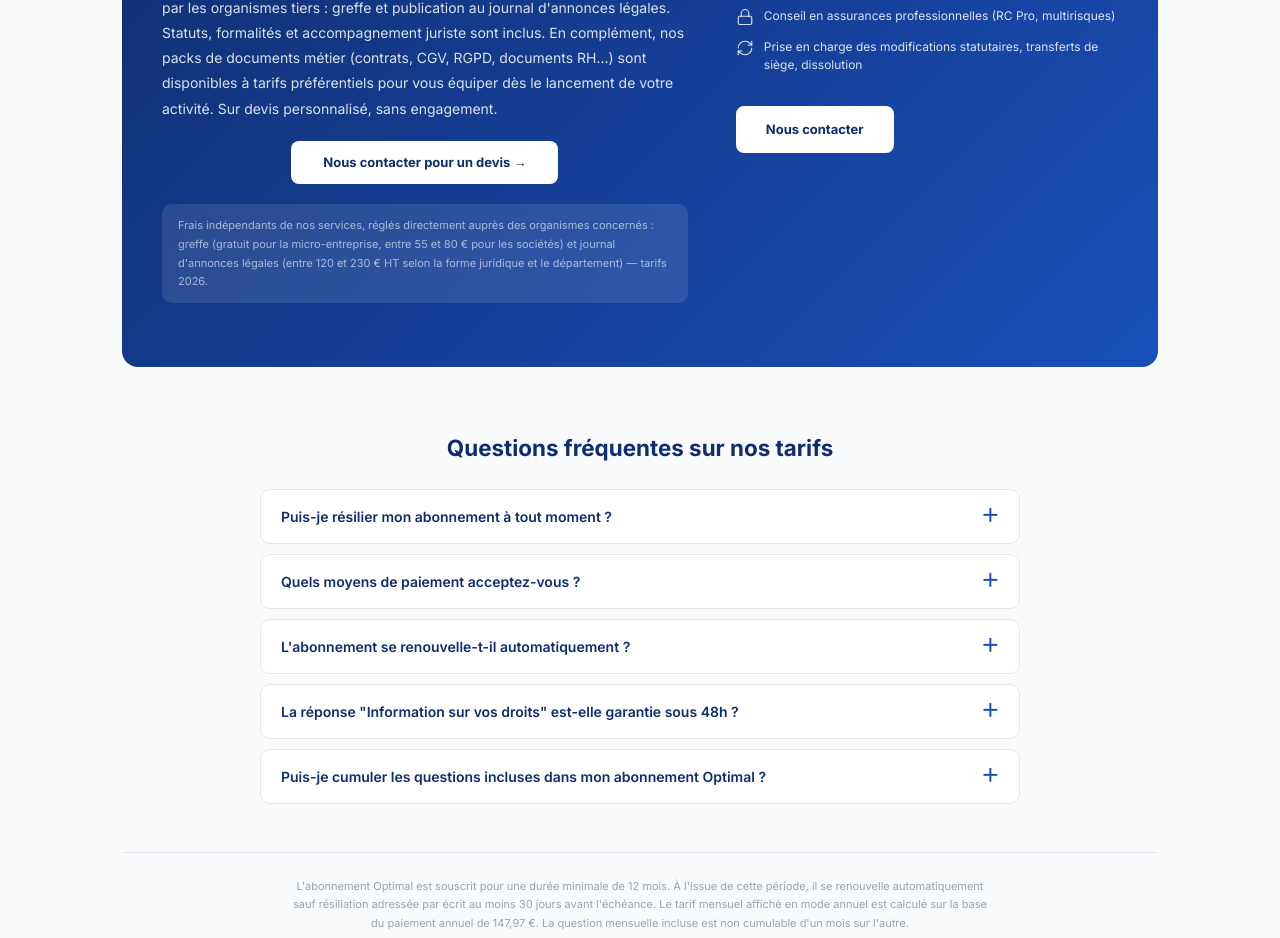
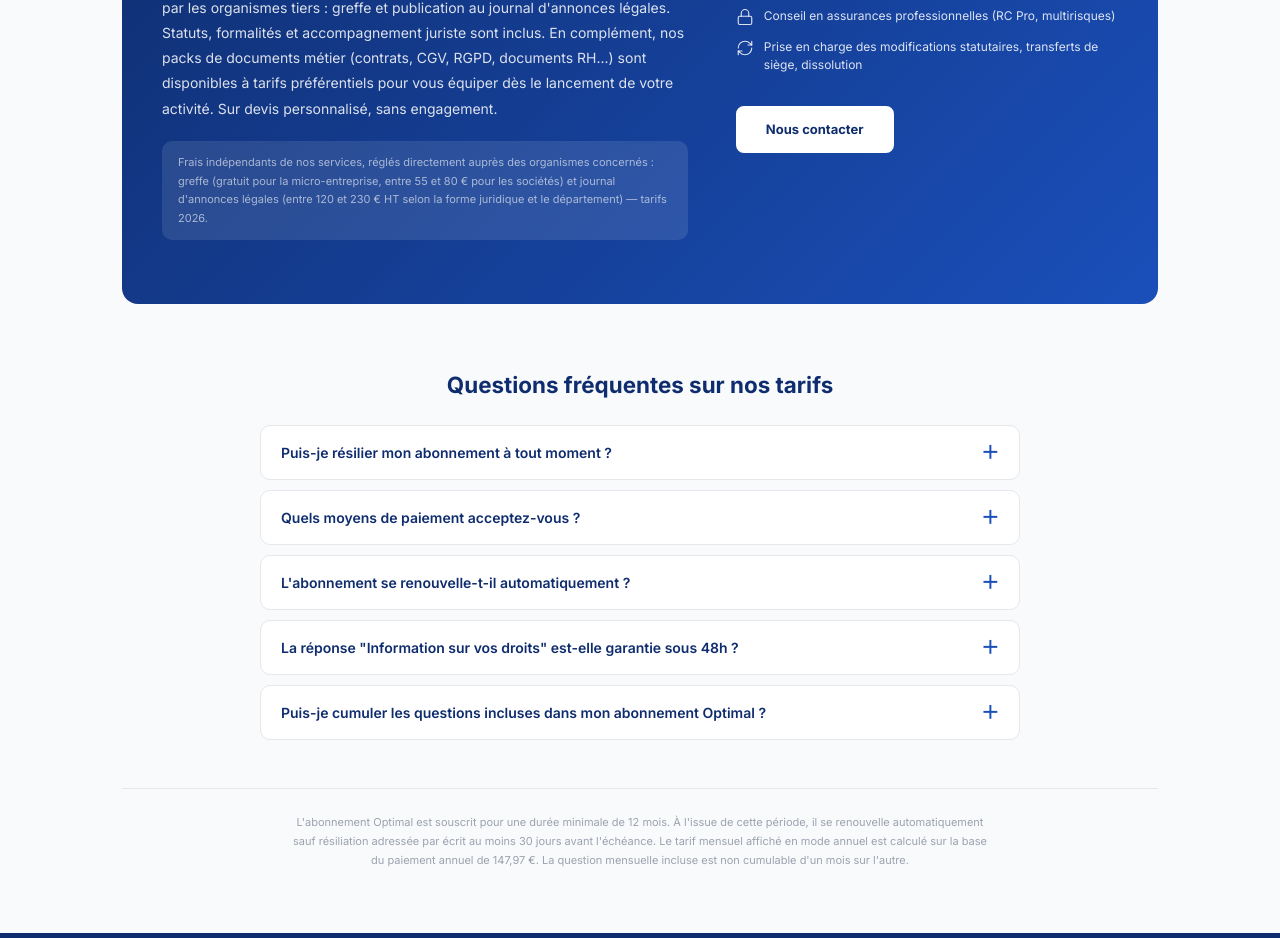
Before and after one commit to SYPA-ASSO/docutheque-next, a Next.js app: page /tarifs in a window 1280 px wide. Shown: the part 1570-2508 px from the top of the page. Built offline with nearby package versions, Linux system fonts and the light colour scheme.

Commit message:
Tarifs : suppression bouton superflu colonne gauche

```diff
--- a/app/tarifs/TarifsClient.tsx
+++ b/app/tarifs/TarifsClient.tsx
@@ -176,11 +176,6 @@ export default function TarifsClient() {
               <p style={{color: 'rgba(255,255,255,0.85)', fontSize: '0.875rem', lineHeight: '1.8', marginBottom: '20px'}}>
                 La création de votre structure est offerte. Vous ne payez que les frais imposés par les organismes tiers : greffe et publication au journal d'annonces légales. Statuts, formalités et accompagnement juriste sont inclus. En complément, nos packs de documents métier (contrats, CGV, RGPD, documents RH...) sont disponibles à tarifs préférentiels pour vous équiper dès le lancement de votre activité. Sur devis personnalisé, sans engagement.
               </p>
-              <div style={{display: 'flex', justifyContent: 'center', marginBottom: '20px'}}>
-                <a href="/contact" style={{display: 'inline-block', background: 'white', color: '#0f2d6e', padding: '12px 32px', borderRadius: '8px', fontSize: '13px', fontWeight: '700', textDecoration: 'none'}}>
-                  Nous contacter pour un devis →
-                </a>
-              </div>
               <div style={{display: 'flex', alignItems: 'center', gap: '14px', marginBottom: '24px', flexWrap: 'wrap'}}>
                 <div style={{flex: 1, background: 'rgba(255,255,255,0.1)', borderRadius: '10px', padding: '12px 16px'}}>
                   <p style={{color: 'rgba(255,255,255,0.6)', fontSize: '11px', lineHeight: '1.7', margin: 0}}>
```
